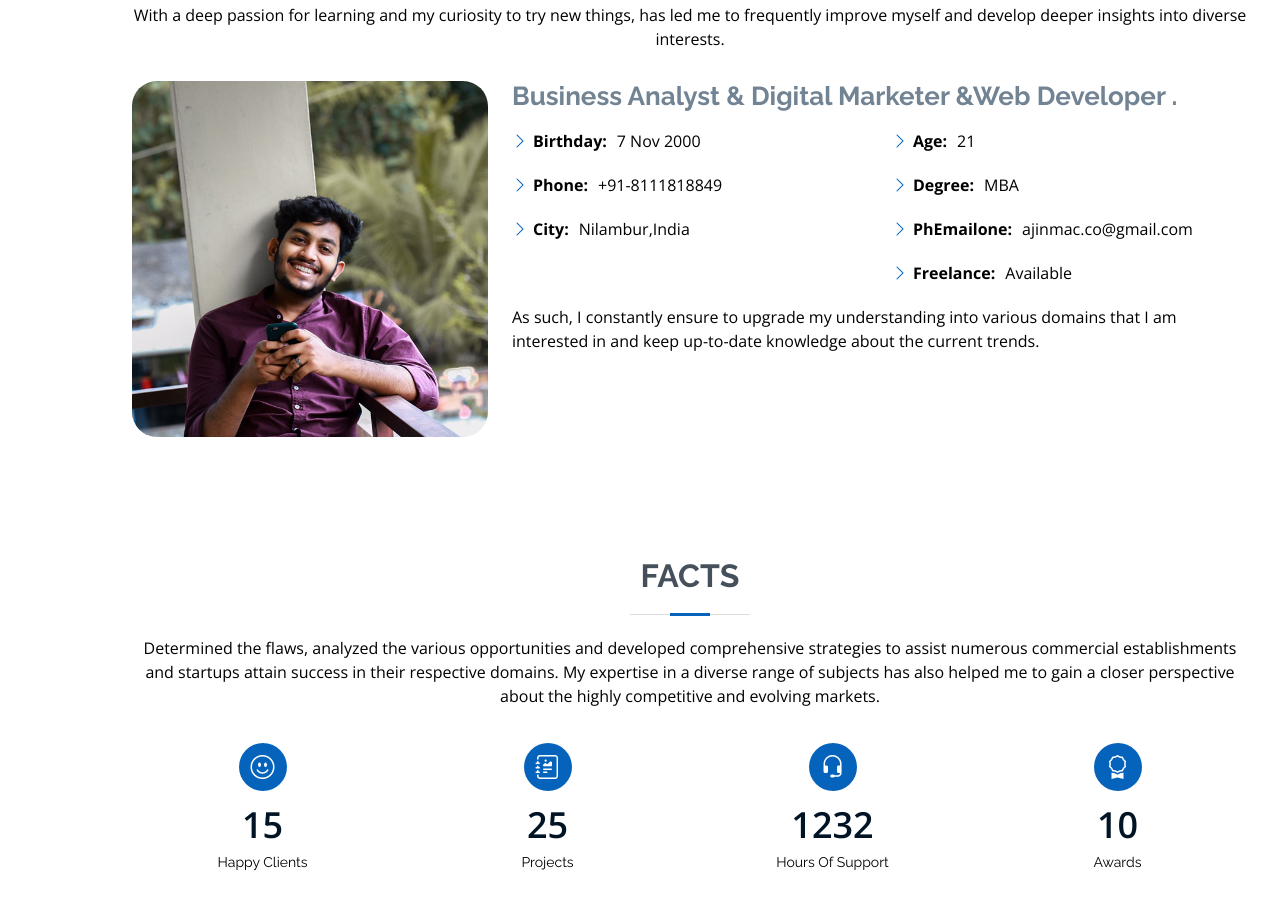
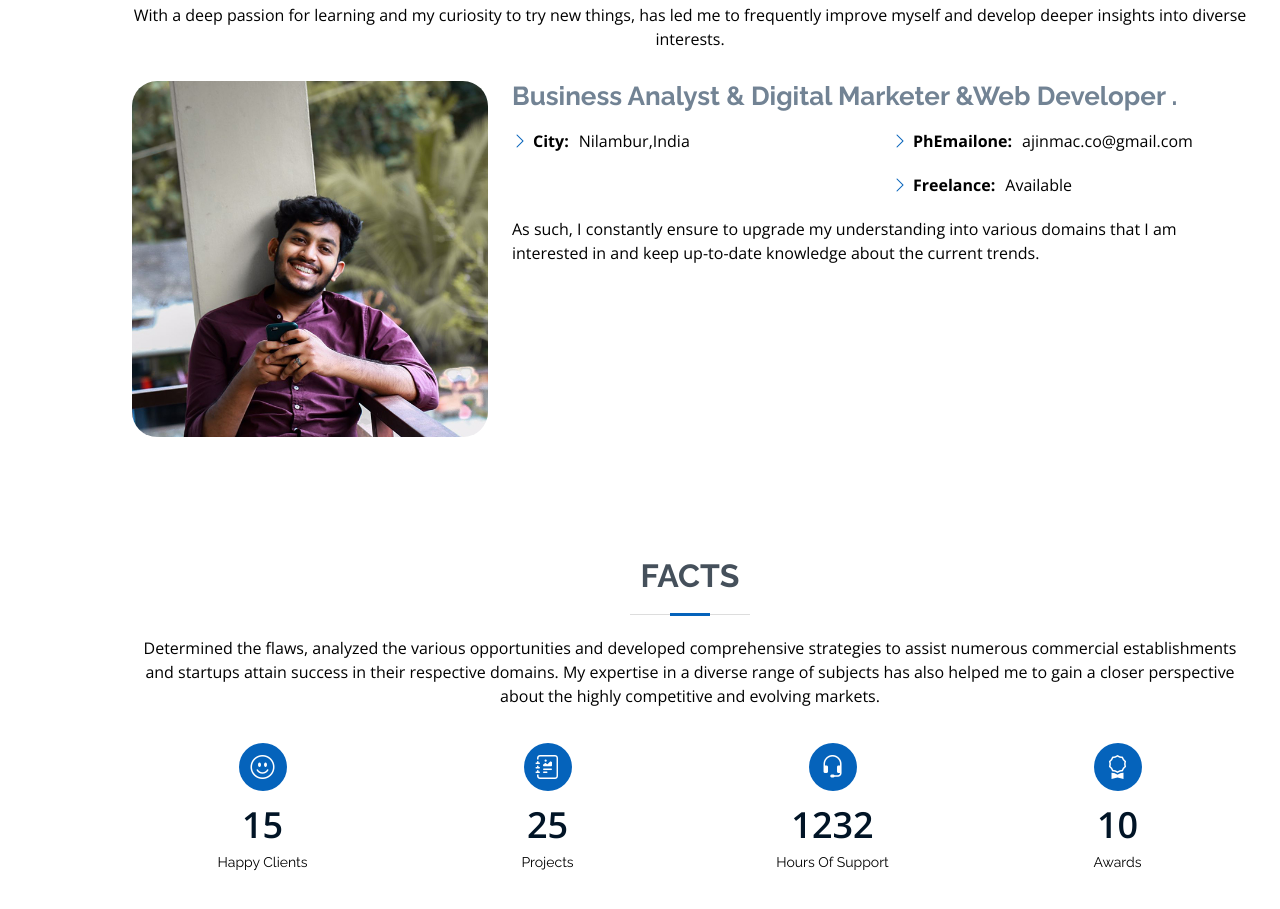
Before and after one commit to Ajinfolio/digital, a plain HTML site: page index.html in a window 1280 px wide. Shown: the part 935-1844 px from the top of the page. Drawn offline with nearby package versions, Linux system fonts and the light colour scheme.

Commit message:
index.html

```diff
--- a/index.html
+++ b/index.html
@@ -100,17 +100,17 @@
             <div class="row">
               <div class="col-lg-6">
                 <ul>
-                  <li><i class="bi bi-chevron-right"></i> <strong>Birthday:</strong> <span>7 Nov 2000</span></li>
+                  <!-- <li><i class="bi bi-chevron-right"></i> <strong>Birthday:</strong> <span>7 Nov 2000</span></li> -->
                   <!-- <li><i class="bi bi-chevron-right"></i> <strong>Website:</strong> <span>www.example.com</span></li> -->
-                  <li><i class="bi bi-chevron-right"></i> <strong>Phone:</strong> <span>+91-8111818849</span></li>
+                 <!-- <li><i class="bi bi-chevron-right"></i> <strong>Phone:</strong> <span>+91-8111818849</span></li> -->
                   <li><i class="bi bi-chevron-right"></i> <strong>City:</strong> <span>Nilambur,India</span></li>
 
                 </ul>
               </div>
               <div class="col-lg-6">
                 <ul>
-                  <li><i class="bi bi-chevron-right"></i> <strong>Age:</strong> <span>21</span></li>
-                  <li><i class="bi bi-chevron-right"></i> <strong>Degree:</strong> <span>MBA</span></li>
+                 <!-- <li><i class="bi bi-chevron-right"></i> <strong>Age:</strong> <span>21</span></li> -->
+                  <!-- <li><i class="bi bi-chevron-right"></i> <strong>Degree:</strong> <span>MBA</span></li> -->
                   <li><i class="bi bi-chevron-right"></i> <strong>PhEmailone:</strong> <span>ajinmac.co@gmail.com</span></li>
                   <li><i class="bi bi-chevron-right"></i> <strong>Freelance:</strong> <span>Available</span></li>
                 </ul>
```
